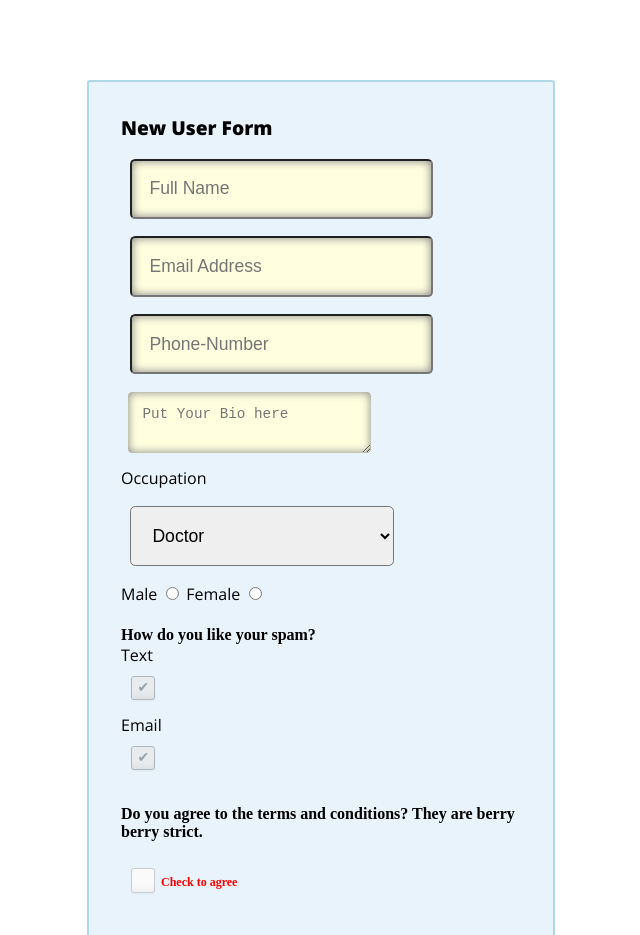
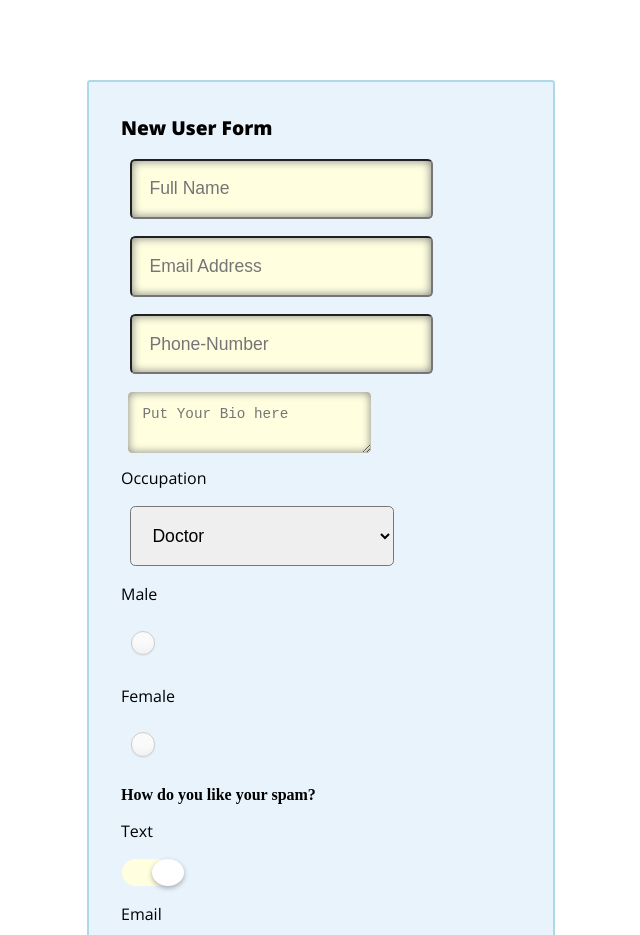
Before and after one commit to hifilorau/tiy-form, a plain HTML site: page index.html in a window 1280 px wide. Shown: the top 935 px of the page, without its empty margins (319-959 px from the left). Drawn offline with nearby package versions, Linux system fonts and the light colour scheme.

Commit message:
radios and checheckboxes

```diff
--- a/index.html
+++ b/index.html
@@ -27,21 +27,25 @@
         </select>
 
 
-        <label for="male">Male</label>
-        <input type="radio" name="sex" value="male" id="male" class="radios">
-        <label for="female">Female</label>
-        <input type="radio" name="sex" value="female" id="female" ><br>
+        <div class="radio-div">
+          <h5>Male</h5>
+          <input type="radio" name="sex" value="male" id="male" class="radios">
+          <label for="male"></label>
+          <h5>Female</h5>
+          <input type="radio" name="sex" value="female" id="female" class="radios" >
+          <label for="female"></label>
+        </div>
 
         <h4>How do you like your spam?</h4>
 
         <h5>Text</h5>
         <div class="checkbox-div">
-          <input type="checkbox" id="notifications-text" value="text" name="notifications-preference" class="regular-checkbox" checked>
+          <input type="checkbox" id="notifications-text" value="text" name="notifications-preference" class="toggle-switch" checked>
           <label for="notifications-text" class="styled-label"></label>
         </div>
         <h5>Email</h5>
         <div class="checkbox-div">
-          <input type="checkbox" id="notifications-email" value="email" name="notifications-preference" class="regular-checkbox" checked>
+          <input type="checkbox" id="notifications-email" value="email" name="notifications-preference" class="toggle-switch" checked>
           <label for="notifications-email" class="styled-label"></label>
         </div>
 
--- a/style.css
+++ b/style.css
@@ -53,7 +53,7 @@ h2 {
 }
 
 h4 {
-  margin-bottom: 0;
+  margin: 1em 0 0 0;
 }
 
 label {
@@ -68,14 +68,15 @@ label {
   margin: 2em auto;
   letter-spacing: .05em;
   font-weight: 600;
-  border: none;
+  border: 2px solid blue;
+  box-shadow: 0px 0px 5px #4195fc
 }
 
 h5 {
   font-family: "Open Sans", sans-serif;
   font-size: 1em;
   padding: 0;
-  margin: 0;
+  margin: 1em 0 1em;
   font-weight: 400;
 }
 
@@ -107,40 +108,184 @@ label {
   display: inline-block;
 }
 
-.regular-checkbox {
+/*checkbox divs*/
+
+.toggle-switch {
+  position: absolute;
+  margin-left: -9999px;
+  visibility: hidden;
+}
+.toggle-switch + label {
+  display: block;
+  position: relative;
+  cursor: pointer;
+  outline: none;
+  user-select: none;
+}
+
+input.toggle-switch + label {
+  padding: .6em;
+  width: 2em;
+  height: .6em;
+}
+
+input.toggle-switch + label:before,
+input.toggle-switch + label:after {
+  display: block;
+  position: absolute;
+  top: 1px;
+  left: 1px;
+  bottom: 1px;
+  content: "";
+}
+input.toggle-switch + label:before {
+  right: 1px;
+  background-color: #f1f1f1;
+  border-radius: 60px;
+  transition: background 0.4s;
+}
+input.toggle-switch + label:after {
+  width: 2em;
+  background-color: #fff;
+  border-radius: 100%;
+  box-shadow: 0 2px 5px rgba(0, 0, 0, 0.3);
+  transition: margin 0.4s;
+}
+input.toggle-switch:checked + label:before {
+  background-color: lightyellow;
+}
+input.toggle-switch:checked + label:after {
+  margin-left: 30px;
+}
+
+/*regular checkbox*/
+.regular-checkbox
+ {
+  position: absolute;
+  margin-left: -9999px;
+  visibility: hidden;
+}
+.regular-checkbox + label {
+  display: block;
+  position: relative;
+  cursor: pointer;
+  outline: none;
+  user-select: none;
+  background-color:  blue;
+
+}
+
+input.regular-checkbox + label {
+  padding: .6em;
+  width: .7em;
+  height: .7em;
+}
+
+
+input.regular-checkbox + label:before,
+input.regular-checkbox + label:after {
+  display: block;
+  position: absolute;
+  top: 1px;
+  left: 1px;
+  bottom: 1px;
+  content: "";
+}
+
+input.regular-checkbox+ label:before {
+  right: 1px;
+  background-color: lightyellow;
+  transition: background 0.4s;
+}
+input.regular-checkbox + label:after {
+  filter: alpha(opacity=0);
+  opacity: 0;
+  content: '';
+  position: absolute;
+  width: 9px;
+  height: 5px;
+  background: transparent;
+  top: 4px;
+  left: 4px;
+  border: 3px solid blue;
+  border-top: none;
+  border-right: none;
+
+  -webkit-transform: rotate(-45deg);
+  -moz-transform: rotate(-45deg);
+  -o-transform: rotate(-45deg);
+  -ms-transform: rotate(-45deg);
+  transform: rotate(-45deg);
+}
+
+}
+input.regular-checkbox:checked + label:before {
+  background-color: lightyellow;
+}
+input.regular-checkbox:checked + label:after {
+  filter: alpha(opacity=0);
+  opacity: 1;
+  content: '';
+  position: absolute;
+  width: 12px;
+  height: 5px;
+  background: transparent;
+  top: 10px;
+  left: 8px;
+  border: 3px solid blue;
+  border-top: none;
+  border-right: none;
+
+  -webkit-transform: rotate(-45deg);
+  -moz-transform: rotate(-45deg);
+  -o-transform: rotate(-45deg);
+  -ms-transform: rotate(-45deg);
+  transform: rotate(-45deg);
+
+}
+
+/*checkbox radios*/
+
+.radios {
   display: none;
 }
 
-.regular-checkbox + label {
+.radios + label {
   background-color: #fafafa;
   border: 1px solid #cacece;
   box-shadow: 0 1px 2px rgba(0,0,0,0.05), inset 0px -15px 10px -12px rgba(0,0,0,0.05);
   padding: 9px;
-  border-radius: 3px;
+  border-radius: 100%;
   display: inline-block;
   position: relative;
   padding: .7em;
   margin: .6em;
+
 }
 
-.regular-checkbox + label:active, .regular-checkbox:checked + label:active {
-  box-shadow: 0 1px 2px rgba(0,0,0,0.05), inset 0px 1px 3px rgba(0,0,0,0.1);
+.radios:checked + label:after {
+  content: ' ';
+  width: 12px;
+  height: 12px;
+  border-radius: 50px;
+  position: absolute;
+  top: 5px;
+  background: #99a1a7;
+  box-shadow: inset 0px 0px 10px rgba(0,0,0,0.3);
+  text-shadow: 0px;
+  left: 5px;
+  font-size: 32px;
 }
 
-.regular-checkbox:checked + label {
+.radios:checked + label {
   background-color: #e9ecee;
+  color: blue;
   border: 1px solid #adb8c0;
-  box-shadow: 0 1px 2px rgba(0,0,0,0.05), inset 0px -15px 10px -12px rgba(0,0,0,0.05), inset 15px 10px -12px rgba(255,255,255,0.1);
-  color: #99a1a7;
+  box-shadow: 0 1px 2px rgba(0,0,0,0.05), inset 0px -15px 10px -12px rgba(0,0,0,0.05), inset 15px 10px -12px rgba(255,255,255,0.1), inset 0px 0px 10px rgba(0,0,0,0.1);
 }
 
-.regular-checkbox:checked + label:after {
-  content: '\2714';
-  font-size: 14px;
-  position: absolute;
-  top: 0px;
-  left: 6px;
-  color: #99a1a7;
+.radios + label:active, .radios:checked + label:active {
+  box-shadow: 0 1px 2px rgba(0,0,0,0.05), inset 0px 1px 3px rgba(0,0,0,0.1);
 }
 
 .agreement-div {
```
